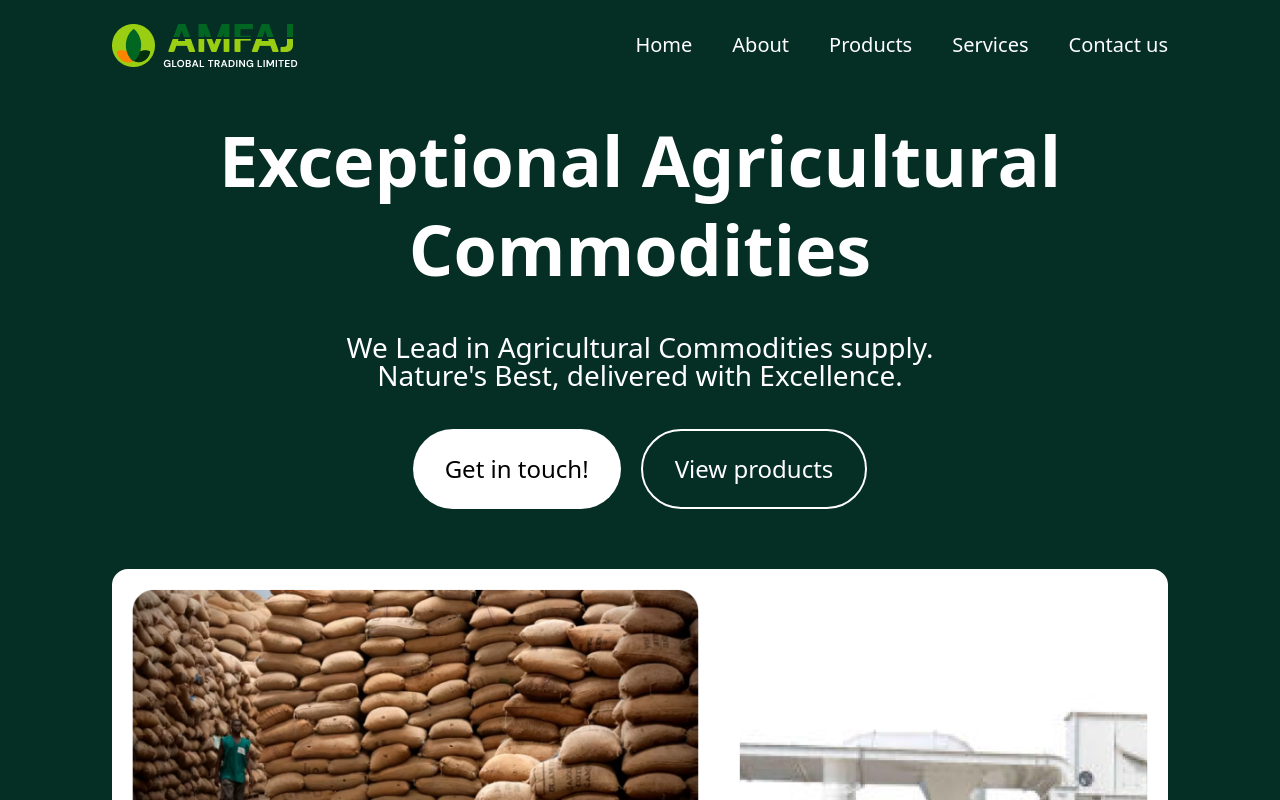
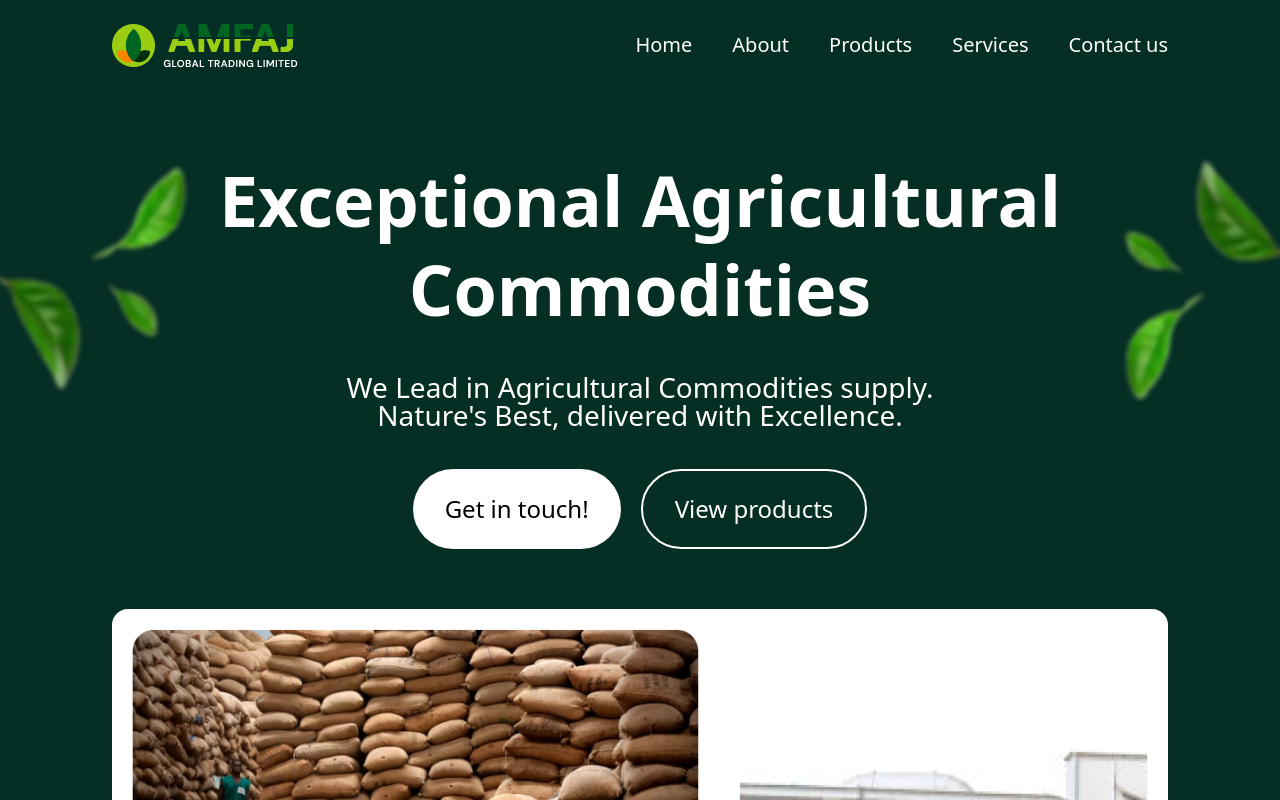
Before and after one commit to Tez-cyber/amfaj, a React (Vite) app: page / in a window 1280 px wide. Shown: the top 800 px of the page. Built offline with nearby package versions, Linux system fonts and the light colour scheme.

Commit message:
Added image to navbar

```diff
--- a/src/components/heroSection.jsx
+++ b/src/components/heroSection.jsx
@@ -1,10 +1,16 @@
 // import left from "../assets/hero-left.jpeg"
 import { ImgHero } from "./imgHero"
 import { Partners } from "./partners"
+
 export const HeroSection = () => {
   return (
     <div id="home" className="mt-[100px] text-white md:gap-0 md:mt-0">
       <div className="text-center flex flex-col gap-5 items-center justify-center px-10 md:px-28">
+        <div className="-z-20">
+          <img src="/left-leaf.png" alt="" className="absolute w-[200px] top-[100px] left-0 md:w-auto" />
+          <img src="/right-leaf.png" alt="" className="absolute w-[200px] top-[100px] right-0 md:w-auto" />
+        </div>
+        <img src="" alt="" className="" />
         {/* ============== First Section =========== */}
         <h1 className="text-5xl font-bold md:leading-[88.56px] md:text-[70px] md:mt-6 ">
           Exceptional Agricultural <span className="hidden md:inline"><br /></span>
```
